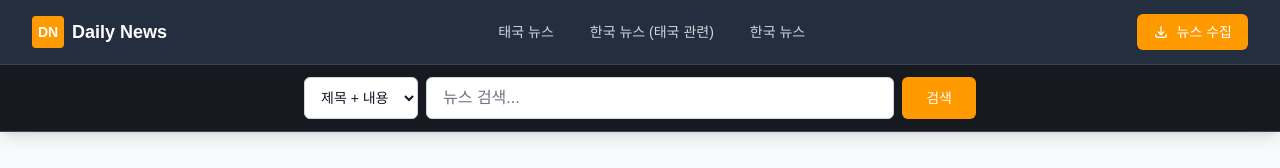
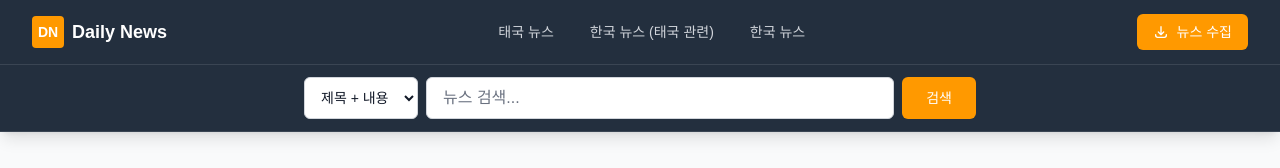
Before and after one commit to dohyeongheo/Dailynews, a Next.js app: page / in a window 1280 px wide. Shown: the top 168 px of the page. Built offline with nearby package versions, Linux system fonts and the light colour scheme; no server answers; the database is empty.

Commit message:
style: Unify header color to AWS dark blue (#232f3e)

```diff
--- a/components/Header.tsx
+++ b/components/Header.tsx
@@ -110,7 +110,7 @@ export default function Header() {
       </div>
 
       {/* 두 번째 줄: 검색 기능 */}
-      <div className="bg-[#16191f] border-b border-[#3a4553]">
+      <div className="bg-[#232f3e] border-b border-[#3a4553]">
         <div className="max-w-7xl mx-auto px-4 sm:px-6 lg:px-8 py-3">
           <form onSubmit={handleSubmit} className="flex gap-2 max-w-2xl mx-auto">
             <select
```
